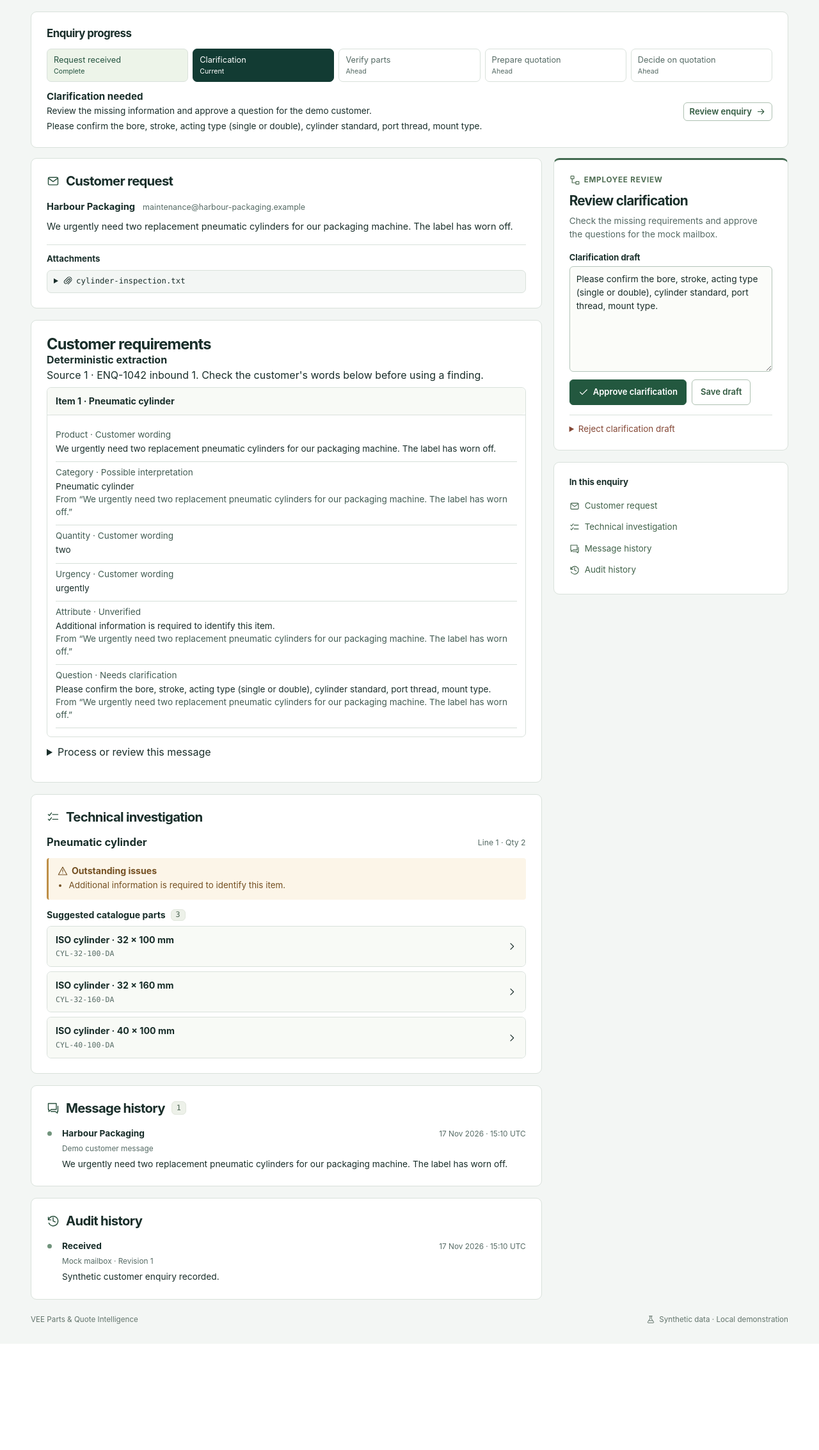
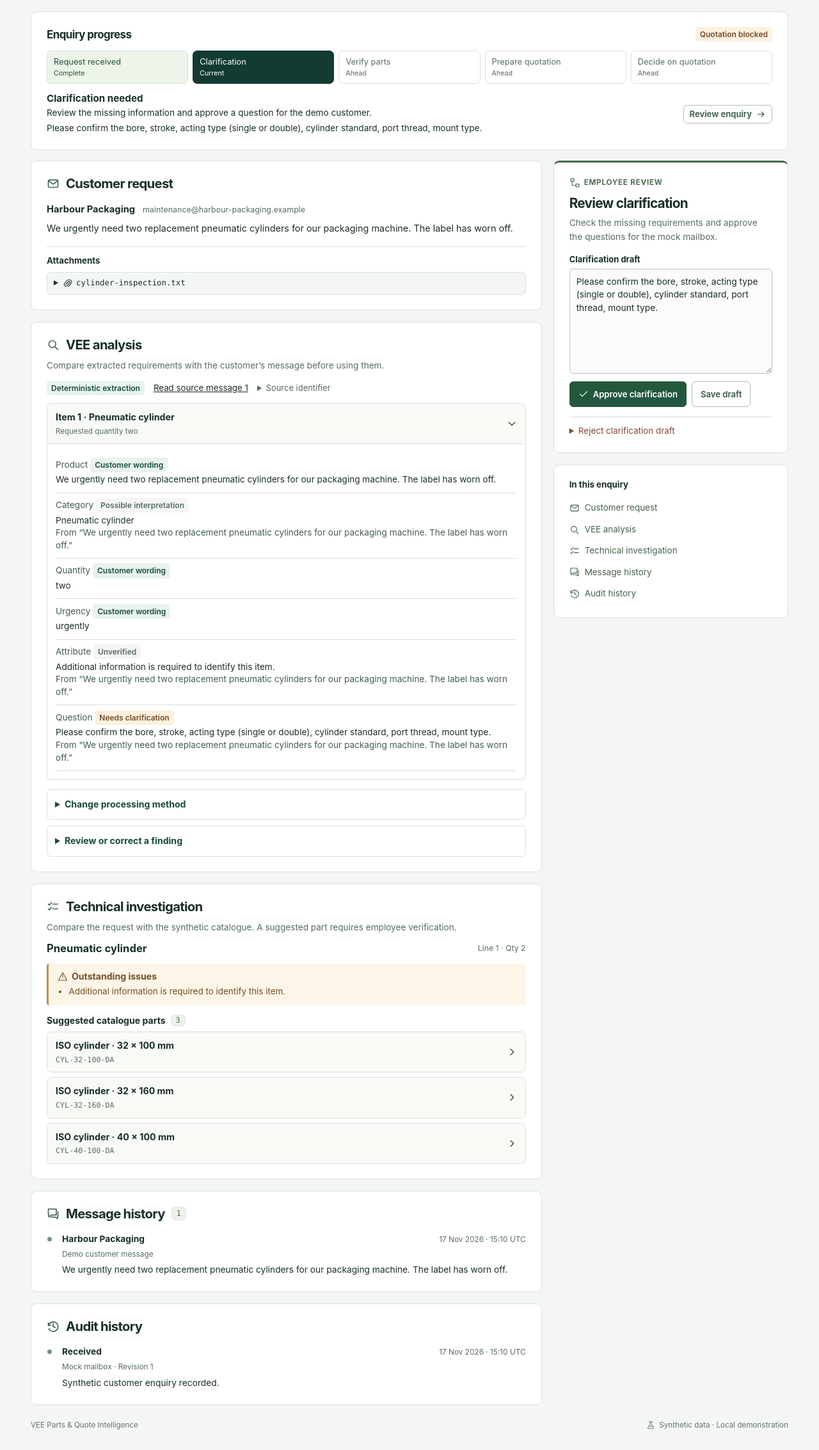
Before and after one commit to VTXZenyx/vee-parts-quote-intelligence, a Flask app: page /enquiries/ENQ-1042 in a window 1280 px wide. Shown: the part 274-2540 px from the top of the page at 64% size. Before the commit the page ends 2343 px from the top, so only its background shows below. Run offline with Flask 3, Linux system fonts and the light colour scheme; data comes from the database, SQL or seed files in the repository; data that the repository does not hold is empty.

Commit message:
Guide employees through the cylinder demo and simplify evidence and mail review

```diff
--- a/scripts/browser_smoke.py
+++ b/scripts/browser_smoke.py
@@ -10,6 +10,7 @@ from werkzeug.serving import make_server
 
 from scripts.browser_dashboard import exercise_dashboard
 from scripts.browser_demo import exercise_demo
+from scripts.browser_guide import exercise_guide
 from scripts.browser_providers import exercise_providers
 from scripts.browser_review import exercise_review
 from vee.web import create_app
@@ -94,6 +95,7 @@ def main() -> None:
                 exercise_review(page, address)
                 exercise_demo(page, address)
                 exercise_providers(page, address)
+                exercise_guide(page, address)
                 assert not errors, errors
                 browser.close()
             print("Browser workflow and mobile layout checks passed.")
--- a/vee/static/workspace.css
+++ b/vee/static/workspace.css
@@ -123,7 +123,7 @@ th { background: #f5f7f3; font-size: .7rem; letter-spacing: .055em; text-transfo
 .case-meta { gap: 8px 20px; color: #4d6456; font-size: .85rem; }
 .case-meta span,.breadcrumb a { gap: 6px; }
 .case-grid { display: grid; grid-template-columns: minmax(0,1fr) minmax(300px,.46fr); align-items: start; gap: 18px; }
-.case-content,.action-column { display: grid; gap: 18px; min-width: 0; }
+.case-history,.case-content,.action-column { display: grid; gap: 18px; min-width: 0; }
 .case-section,.action-panel,.jump { padding: 23px 24px; overflow-wrap: anywhere; }
 .section-heading { margin-bottom: 18px; color: #2a513e; }
 .section-heading h2 { color: var(--ink); font-size: 1.27rem; }
@@ -251,7 +251,7 @@ details form { margin-top: 12px; }
   .status { font-size: .68rem; }
   .case-head { padding: 17px; }
   .case-meta { font-size: .78rem; }
-  .case-grid,.case-content,.action-column { gap: 12px; }
+  .case-grid,.case-content,.action-column,.case-history { gap: 12px; }
   .footer { flex-wrap: wrap; gap: 5px 14px; padding-block: 18px; }
   .attributes,.commercial,.quote-meta { grid-template-columns: repeat(2,minmax(0,1fr)); }
   .quote-table { font-size: .73rem; }
@@ -388,3 +388,66 @@ details form { margin-top: 12px; }
 .findings-list dt, .findings-list small { font-size: .85rem; color: #425c53; }
 .findings-list dd { margin: .15rem 0; }
 .findings-list small { display: block; }
+
+.section-nav {
+  display: flex;
+  flex-wrap: wrap;
+  align-items: center;
+  gap: 4px 20px;
+  border-bottom: 1px solid var(--line);
+  margin-bottom: 16px;
+}
+.section-nav a {
+  display: inline-flex;
+  align-items: center;
+  min-height: 42px;
+  border-bottom: 2px solid transparent;
+  padding-inline: 3px;
+  text-decoration: none;
+  color: var(--muted);
+  font-size: .86rem;
+  font-weight: 630;
+}
+.section-nav a:hover, .section-nav [aria-current] { color: var(--green); border-color: var(--green); }
+.guide {
+  display: flex;
+  align-items: center;
+  justify-content: space-between;
+  flex-wrap: wrap;
+  gap: 12px 24px;
+  border: 1px solid #acd0bb;
+  border-left: 4px solid var(--green);
+  border-radius: var(--radius);
+  background: #ecf5ee;
+  padding: 14px 16px;
+  margin-bottom: 14px;
+}
+.guide-label { color: var(--green); font-size: .77rem; font-weight: 680; margin-bottom: 4px; }
+.guide h2 { font-size: 1.12rem; }
+.guide p:not(.guide-label) { max-width: 65ch; color: var(--muted); font-size: .85rem; margin-top: 5px; }
+.workflow-head,.analysis-source { display: flex; align-items: center; flex-wrap: wrap; gap: 8px 14px; }
+.workflow-head { justify-content: space-between; }
+.quote-gate,.finding-state {
+  display: inline-block;
+  color: var(--green);
+  background: #e9f3ec;
+  border-radius: 5px;
+  padding: 3px 7px;
+  font-size: .75rem;
+  font-weight: 620;
+}
+.quote-gate-blocked,.finding-missing,.finding-approximate { background: #fcf1df; color: #744923; }
+.finding-conflicting { background: #fae9e4; color: #883b2f; }
+.finding-unverified,.finding-inferred { background: var(--paper); color: var(--muted); }
+.evidence-intro { margin: -7px 0 13px; }
+.analysis-source { margin: 12px 0; font-size: .83rem; }
+#findings .mail-links a[aria-current] { font-weight: 670; text-decoration-thickness: 2px; }
+.finding-tools { display: grid; gap: 9px; margin-top: 14px; }
+.tool-disclosure { border: 1px solid var(--line); border-radius: 7px; padding: 9px 12px; font-size: .88rem; }
+.tool-disclosure > summary { color: var(--green); font-weight: 650; padding-block: 4px; }
+main [id]:target { scroll-margin-top: 14px; }
+#conversation li:target { background: #e9f3ec; }
+@media (max-width: 760px) {
+  .action-column { order: 0; }
+  .case-history { width: 100%; }
+}
--- a/vee/templates/detail.html
+++ b/vee/templates/detail.html
@@ -9,9 +9,24 @@
   <h1>{{ item.subject }}</h1>
   <div class="case-meta"><span>{{ icon('building',15) }}{{ item.customer }}</span><span>{{ icon('calendar',15) }}Received {{ date(item.received_at, true) }}</span></div>
 </header>
+{% if guide and guide.enquiry == item.id %}
+  {% set guide_page = item.status %}
+  {% include 'guide.html' %}
+{% endif %}
 {% set next_step = stage_copy[item.status] %}
 <section class="panel case-section workflow-summary no-print" aria-labelledby="workflow-title">
-  <h2 id="workflow-title">Enquiry progress</h2>
+  <div class="workflow-head">
+    <h2 id="workflow-title">Enquiry progress</h2>
+    {% if item.status in ['needs_clarification','awaiting_reply','needs_verification','commercial_hold'] %}
+      <span class="quote-gate quote-gate-blocked">Quotation blocked</span>
+    {% elif item.status == 'verified' %}
+      <span class="quote-gate">Ready to draft</span>
+    {% elif item.status == 'draft_quote' %}
+      <span class="quote-gate">Ready for employee decision</span>
+    {% elif item.status == 'approved' %}
+      <span class="quote-gate">Approved</span>
+    {% endif %}
+  </div>
   {% set states = [
     ('Request received', 'complete'),
     ('Clarification', 'current' if item.status in ['needs_clarification','awaiting_reply'] else 'complete' if item.thread|length > 1 else 'optional'),
@@ -38,6 +53,7 @@
     {% include 'findings.html' %}
     <section class="panel case-section" id="evidence">
       <div class="section-heading">{{ icon('list-check',20) }}<h2>Technical investigation</h2></div>
+      <p class="subtle evidence-intro">Compare the request with the synthetic catalogue. A suggested part requires employee verification.</p>
       {% for line in item.extraction.lines %}
       <article class="investigation">
         <div class="line-head"><h3>{{ (line.family or 'Unclassified part')|replace('_', ' ')|capitalize }}</h3><span>Line {{ loop.index }} · Qty {{ line.quantity if line.quantity is not none else 'unknown' }}</span></div>
@@ -47,7 +63,7 @@
         </dl>{% endif %}
         {% if line.issues %}<div class="issues"><h4>{{ icon('alert',16) }} Outstanding issues</h4><ul>{% for issue in line.issues %}<li>{{ issue }}</li>{% endfor %}</ul></div>{% endif %}
         <h4 class="candidate-heading">Suggested catalogue parts <span class="count">{{ line.candidates|length }}</span></h4>
-        {% for candidate in line.candidates %}<details class="candidate" {% if item.status == 'needs_verification' %}open{% endif %}>
+        {% for candidate in line.candidates %}<details class="candidate" {% if item.status == 'needs_verification' and candidate.sku == line.sku %}open{% endif %}>
           <summary><span><strong>{{ candidate.name }}</strong><small class="mono">{{ candidate.sku }}</small></span>{{ icon('chevron',16) }}</summary>
           <div class="candidate-body">
             <span class="source">{{ icon('book',14) }}{{ candidate.source }}</span>
@@ -61,9 +77,23 @@
       </article>
       {% endfor %}
     </section>
+  </div>
+  <aside class="action-column">
+    <section class="panel action-panel" id="employee-action">
+      <div class="action-label">{{ icon('workflow',17) }} Employee review</div>
+      {% include 'actions.html' %}
+    </section>
+    <nav class="panel jump" aria-label="Enquiry sections"><h3>In this enquiry</h3>
+      {% if item.quotes %}<a href="#quotation">{{ icon('document-check',16) }} Quotation</a>{% endif %}
+      <a href="#request">{{ icon('mail',16) }} Customer request</a>
+      <a href="#findings">{{ icon('search',16) }} VEE analysis</a><a href="#evidence">{{ icon('list-check',16) }} Technical investigation</a><a href="#conversation">{{ icon('conversation',16) }} Message history</a><a href="#activity">{{ icon('history',16) }} Audit history</a>
+    </nav>
+  </aside>
+  <div class="case-history no-print">
     <section class="panel case-section" id="conversation">
       <div class="section-heading">{{ icon('conversation',20) }}<h2>Message history</h2><span class="count">{{ item.thread|length }}</span></div>
-      <ol class="timeline">{% for message in item.thread|reverse %}<li><div class="event-top"><strong>{{ message.author }}</strong><small>{{ date(message.at, true) }}</small></div><span class="event-type">{{ 'Demo customer message' if message.direction == 'inbound' else 'Approved mock clarification' }}</span>{% if message.message_id or message.mid %}<details class="message-envelope"><summary>Email details</summary><dl class="mail-envelope">
+      {% set messages = namespace(number=inbound|length) %}
+      <ol class="timeline">{% for message in item.thread|reverse %}<li{% if message.direction == 'inbound' %} id="customer-message-{{ messages.number }}" tabindex="-1"{% set messages.number = messages.number - 1 %}{% endif %}><div class="event-top"><strong>{{ message.author }}</strong><small>{{ date(message.at, true) }}</small></div><span class="event-type">{{ 'Demo customer message' if message.direction == 'inbound' else 'Approved mock clarification' }}</span>{% if message.message_id or message.mid %}<details class="message-envelope"><summary>Email details</summary><dl class="mail-envelope">
         <div><dt>Subject</dt><dd>{{ message.subject }}</dd></div><div><dt>From</dt><dd>{{ message.sender }}</dd></div><div><dt>To</dt><dd>{{ message.recipient }}</dd></div><div><dt>Message ID</dt><dd class="mono">{{ message.message_id or message.mid }}</dd></div>
       </dl></details>{% endif %}<p class="message-body">{{ message.body }}</p></li>{% endfor %}</ol>
     </section>
@@ -72,15 +102,5 @@
       <ol class="timeline">{% for event in item.history|reverse %}<li><div class="event-top"><strong>{{ event.action|replace('_',' ')|capitalize }}</strong><small>{{ date(event.at, true) }}</small></div><span class="event-type">{{ event.actor }} · Revision {{ event.revision }}</span><p class="message-body">{{ event.detail }}</p></li>{% endfor %}</ol>
     </section>
   </div>
-  <aside class="action-column">
-    <section class="panel action-panel" id="employee-action">
-      <div class="action-label">{{ icon('workflow',17) }} Employee review</div>
-      {% include 'actions.html' %}
-    </section>
-    <nav class="panel jump" aria-label="Enquiry sections"><h3>In this enquiry</h3>
-      {% if item.quotes %}<a href="#quotation">{{ icon('document-check',16) }} Quotation</a>{% endif %}
-      <a href="#request">{{ icon('mail',16) }} Customer request</a><a href="#evidence">{{ icon('list-check',16) }} Technical investigation</a><a href="#conversation">{{ icon('conversation',16) }} Message history</a><a href="#activity">{{ icon('history',16) }} Audit history</a>
-    </nav>
-  </aside>
 </div>
 {% endblock %}
--- a/vee/templates/findings.html
+++ b/vee/templates/findings.html
@@ -1,21 +1,27 @@
-{% from 'components.html' import identity %}
+{% from 'components.html' import identity, icon %}
 {% set methods = {'mock':'Mock model · offline simulation','deterministic':'Deterministic extraction','openai':'OpenAI model output'} %}
 <section class="panel case-section" id="findings" aria-labelledby="findings-heading">
-  <h2 id="findings-heading">Customer requirements</h2>
+  <div class="section-heading">{{ icon('search',20) }}<h2 id="findings-heading">VEE analysis</h2></div>
+  <p class="subtle evidence-intro">Compare extracted requirements with the customer’s message before using them.</p>
   {% if inbound|length > 1 %}<nav class="mail-links" aria-label="Source messages">
     {% for message in inbound %}<a href="{{ url_for('enquiry', id=item.id, source=loop.index, _anchor='findings') }}" {% if source == loop.index|string %}aria-current="true"{% endif %}>Customer message {{ loop.index }}</a>{% endfor %}
   </nav>{% endif %}
   {% if advisory %}
-  <p><strong>{{ methods[advisory.method] }}</strong>{% if advisory.method == 'openai' %} · {{ advisory.model }}{% endif %}</p>
-  <p class="hint">Source {{ source }} · {{ advisory.source }}. Check the customer's words below before using a finding.</p>
+  <div class="analysis-source">
+    <strong class="quote-gate">{{ methods[advisory.method] }}{% if advisory.method == 'openai' %} · {{ advisory.model }}{% endif %}</strong>
+    <a href="#customer-message-{{ source }}">Read source message {{ source }}</a>
+    <details class="message-envelope"><summary>Source identifier</summary><span class="mono">{{ advisory.source }}</span></details>
+  </div>
   {% if advisory.notice %}<p class="issues">{{ advisory.notice }}</p>{% endif %}
   {% for number, rows in advisory.findings|groupby('item') %}<details class="candidate" {% if loop.first %}open{% endif %}>
     {% set label = (rows|selectattr('kind', 'equalto', 'reference')|first)
                    or (rows|selectattr('kind', 'equalto', 'category')|first)
                    or (rows|selectattr('kind', 'equalto', 'product')|first) %}
-    <summary><strong>Item {{ number }}{% if label %} · {{ label.value|truncate(85) }}{% endif %}</strong></summary>
+    {% set amount = rows|selectattr('kind','equalto','quantity')|selectattr('status','equalto','stated')|first %}
+    <summary><span><strong>Item {{ number }}{% if label %} · {{ label.value|truncate(85) }}{% endif %}</strong>
+      {% if amount %}<small>Requested quantity {{ amount.value }}</small>{% endif %}</span>{{ icon('chevron',16) }}</summary>
     <div class="candidate-body"><dl class="findings-list">
-      {% for row in rows %}<div><dt>{{ row.kind|capitalize }} · {{ {'stated':'Customer wording','inferred':'Possible interpretation','missing':'Needs clarification','unverified':'Unverified','conflicting':'Conflict','approximate':'Approximate'}[row.status] }}</dt>
+      {% for row in rows %}<div><dt>{{ row.kind|capitalize }} <span class="finding-state finding-{{ row.status }}">{{ {'stated':'Customer wording','inferred':'Possible interpretation','missing':'Needs clarification','unverified':'Unverified','conflicting':'Conflict','approximate':'Approximate'}[row.status] }}</span></dt>
         <dd>{{ row.value }}{% if row.value != row.evidence %}<small>From “{{ row.evidence }}”</small>{% endif %}</dd>
       </div>{% endfor %}
     </dl></div></details>{% else %}<p>No supported requirements identified. Review the original email.</p>{% endfor %}
@@ -23,7 +29,8 @@
     {{ review.original }}{% if review.decision == 'correct' %} → {{ review.replacement }} (awaiting customer reconciliation at the time of review){% endif %} · {{ review.reason }}</p>{% endfor %}
   {% if item.correction_hold %}<div class="issues"><strong>Quotation blocked pending customer confirmation</strong>
     {% for hold in item.correction_hold %}<p>Message {{ hold.source }} · {{ hold.replacement }}</p>{% endfor %}</div>{% endif %}
-  <details class="mail-examples no-print"><summary>Process or review this message</summary>
+  <div class="finding-tools no-print">
+  <details class="tool-disclosure"><summary>Change processing method</summary>
     <form class="mail-form" method="post" action="{{ url_for('review_findings', id=item.id) }}">
       {{ identity(item, csrf) }}<input name="source" type="hidden" value="{{ source }}">
       <label for="processing-mode">Processing method</label>
@@ -33,7 +40,9 @@
       </select><p class="hint">{{ 'Selecting OpenAI sends the subject and body to the configured model and may incur a charge.' if live_enabled else 'Live AI is disabled. Both available methods run locally.' }}</p>
       <button class="button">Process selected message</button>
     </form>
-    {% if advisory.findings %}<form class="mail-form" method="post" action="{{ url_for('review_findings', id=item.id, operation='review') }}">
+  </details>
+  {% if advisory.findings %}<details class="tool-disclosure"><summary>Review or correct a finding</summary>
+    <form class="mail-form" method="post" action="{{ url_for('review_findings', id=item.id, operation='review') }}">
       {{ identity(item, csrf) }}<input name="source" type="hidden" value="{{ source }}">
       <label for="finding">Finding to review</label><select id="finding" name="finding">{% for row in advisory.findings %}
         <option value="{{ loop.index0 }}">Item {{ row.item }} · {{ row.kind }} · {{ row.value|truncate(65) }}</option>{% endfor %}</select>
@@ -41,9 +50,10 @@
         <option value="confirm">Confirm this reading of the message</option><option value="correct">Flag a correction and reopen technical review</option></select>
       <label for="replacement">Proposed correction (required for a correction)</label><input id="replacement" name="replacement" maxlength="8000">
       <label for="review-reason">Evidence or reason</label><input id="review-reason" name="reason" maxlength="8000" required>
-      <p class="hint">A correction blocks the quotation until a new, complete customer revision is reconciled. Technical match and quote approval each require a separate employee decision.</p>
+      <p class="hint">A correction requires a complete revised customer request and another technical review before quotation approval.</p>
       <button class="button">Record finding review</button>
-    </form>{% endif %}
-  </details>
+    </form>
+  </details>{% endif %}
+  </div>
   {% else %}<p>Read the original message and continue with the technical investigation.</p>{% endif %}
 </section>
--- a/vee/templates/provider_mail.html
+++ b/vee/templates/provider_mail.html
@@ -1,6 +1,6 @@
 <section id="provider-mail" class="panel case-section provider-mail" aria-labelledby="provider-title">
   <h2 id="provider-title">Import a provider email</h2>
-  <p>Choose a fictional message from Gmail or Outlook. To try an early reply, import the cylinder dimensions before the Harbour cylinder request.</p>
+  <p class="subtle">Import a simulated Gmail or Outlook delivery. To try an early reply, import the cylinder measurements before the Harbour cylinder request.</p>
   <form class="mail-form" method="post" action="{{ url_for('provider_delivery') }}">
     <input type="hidden" name="csrf" value="{{ csrf }}">
     <label for="fixture">Simulated provider message</label>
@@ -15,6 +15,7 @@
     <summary><span><strong>{{ m.subject }}</strong><small>{{ row.status|capitalize }} · {{ m.provider|capitalize }} · {{ m.sender }}</small></span></summary>
     <div class="candidate-body">
       {% if row.reason %}<p class="issues">{{ row.reason }}</p>{% endif %}
+      <details class="message-envelope"><summary>Delivery details</summary>
       <dl class="mail-envelope">
         {% for label, value in [('Provider message',m.mid),('Conversation',m.thread),('Internet message ID',m.internet),('Reply parent',m.parent),('References',m.references|join(' ')),('Recipient',m.recipient),('Received (UTC)',m.at)] %}
           {% if value %}<div><dt>{{ label }}</dt><dd>{{ value }}</dd></div>{% endif %}
@@ -22,7 +23,7 @@
       </dl>
       <p class="message-body">{{ m.body }}</p>
       {% for file in m.attachments %}<p>{{ file.name }} · {{ file.type }} · {{ file.size }} bytes · Metadata only</p>{% endfor %}
-      <details><summary>Original provider message</summary><pre class="source-json">{{ row.raw }}</pre></details>
+      <details><summary>Original provider message</summary><pre class="source-json">{{ row.raw }}</pre></details></details>
       <div class="mail-links">
         {% if row.enquiry_id %}<a class="button compact" href="{{ url_for('enquiry', id=row.enquiry_id) }}">Open {{ row.enquiry_id }}</a>{% endif %}
         {% for op in (['replay','retry'] if row.status == 'held' else ['replay']) %}
```
Also changed, not shown: scripts/browser_demo.py (+6 -3 lines), scripts/browser_guide.py (added, +41 -0 lines), scripts/browser_providers.py (+7 -2 lines), tests/test_demo_mail.py (+1 -1 lines), vee/templates/demo_email.html (+22 -7 lines), vee/templates/guide.html (added, +32 -0 lines), vee/templates/inbox.html (+7 -1 lines), vee/web.py (+32 -6 lines).
